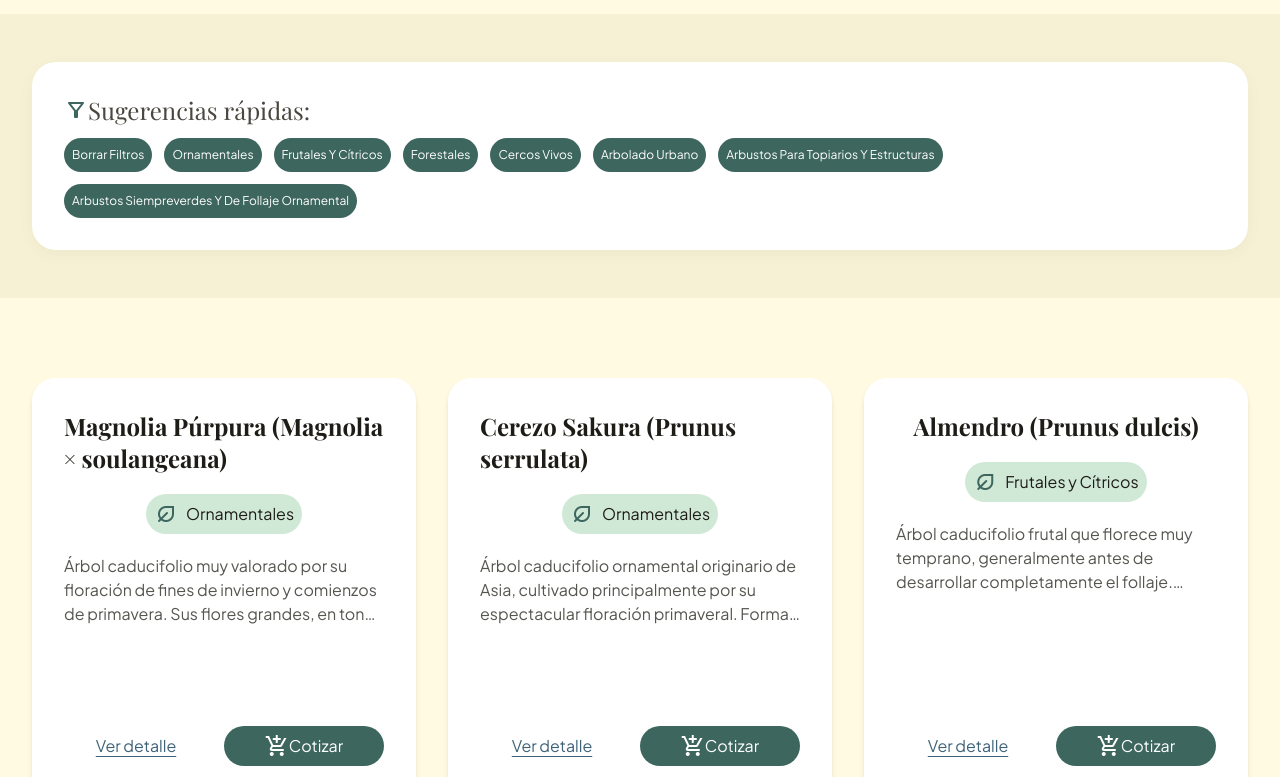
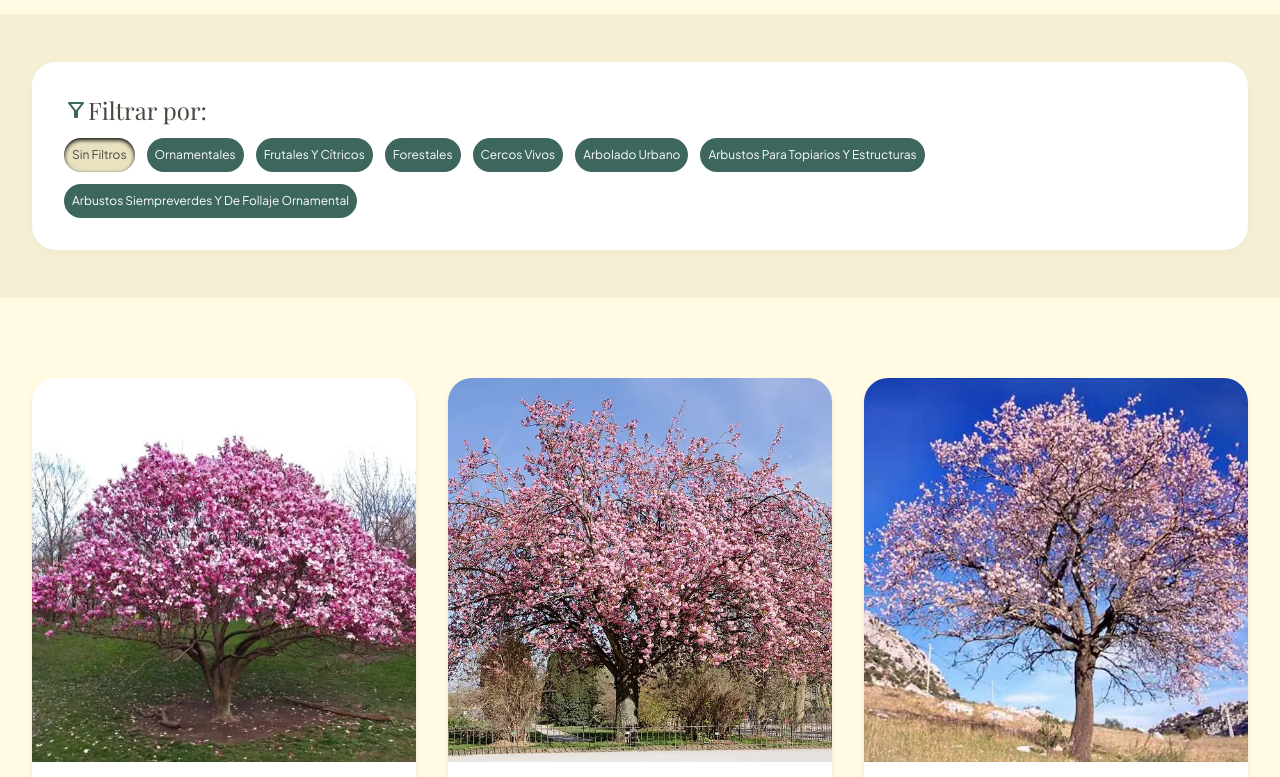
Before and after one commit to lavak00731/vlc, a Next.js app: page /productos/arboles-y-arbustos in a window 1280 px wide. Shown: the part 680-1457 px from the top of the page. Built offline with nearby package versions, Linux system fonts and the light colour scheme; a web font is replaced by a local one.

Commit message:
Filter styling in progress

```diff
--- a/src/app/components/ProductCard.tsx
+++ b/src/app/components/ProductCard.tsx
@@ -8,16 +8,16 @@ import type ProductInterface from "../interfaces/ProductInterface";
 export const ProductCard = ({product}:{product:ProductInterface}) => {
   const {images, name, description, subcategory, urlcanonica} = product;
   return (
-    <div className="group h-full rounded-3xl overflow-hidden shadow-md hover:shadow-xl transition-all duration-300 bg-surface-container-lowest flex flex-col lg:flex-row lg:min-h-105 5">
-      {/* <Image
+    <div className="group h-full rounded-3xl overflow-hidden shadow-md hover:shadow-xl transition-all duration-300 bg-surface-container-lowest flex flex-col">
+      <Image
         className="w-full h-full object-cover group-hover:scale-105 transition-transform duration-500"
         loading="lazy"
         alt=""
         width="300"
         height="300"
         src={images[0]}
-      /> */}
-      <div className="p-8 flex flex-col justify-between bg-surface-container-lowest">
+      />
+      <div className="p-8 flex flex-col justify-between bg-surface-container-lowest sm:min-h-90 md:min-h-105 lg:min-h-90">
         <div className="flex flex-col items-center">
           <h2 className="font-headline-sm text-2xl font-bold text-on-surface group-hover:text-primary transition-colors mb-5">
             { name }
--- a/src/app/components/ProductFilter.tsx
+++ b/src/app/components/ProductFilter.tsx
@@ -1,21 +1,25 @@
-import React from "react";
+'use client'
+
+import { useState } from "react";
 
 export const ProductFilter = ({ filter }: { filter: string[] }) => {
+  const [activeFilter, setActiveFilter] = useState<number | null>(null);
+
   return (
     <section className="bg-surface-container-lowest rounded-xl p-space-md mb-space-xl shadow-[0_4px_20px_-4px_rgba(45,55,40,0.06)]">
       <div className="flex flex-wrap items-center gap-space-xs mt-space-sm pt-space-xs border-none p-8 gap-3">
         <h2 className="font-label-sm text-label-sm text-on-surface-variant text-2xl flex items-center">
           <span aria-hidden="true" className="material-symbols-outlined text-[16px] text-primary">filter_alt</span>
-          Sugerencias rápidas:
+          Filtrar por:
         </h2>
         <ul className="flex gap-3 flex-wrap">
           <li>
-            <button aria-pressed="false" className="group inline-flex p-2 items-center gap-space-xs bg-primary btn-text-color hover:text-on-surface hover:bg-primary-container focus-within:bg-primary-container px-space-md py-space-xs rounded-full font-label-md text-label-md transition-all text-[12px] ">
-              Borrar Filtros
+            <button aria-pressed={activeFilter === null} onClick={() => setActiveFilter(null)} className="group inline-flex p-2 items-center gap-space-xs bg-primary btn-text-color hover:text-on-surface hover:bg-primary-container focus-within:bg-primary-container px-space-md py-space-xs rounded-full font-label-md text-label-md transition-all text-[12px] aria-pressed:bg-surface-container-highest aria-pressed:text-on-surface-variant! aria-pressed:inset-shadow-sm aria-pressed:inset-shadow-black">
+              Sin Filtros
             </button>
           </li>
           {
-            filter.map((f, i) => <li key={"filt"+i}><button aria-pressed="false" className="group inline-flex p-2 items-center gap-space-xs bg-primary btn-text-color hover:text-on-surface hover:bg-primary-container focus-within:bg-primary-container px-space-md py-space-xs rounded-full font-label-md text-label-md transition-all capitalize text-[12px]">{f}</button></li>)
+            filter.map((f, i) => <li key={"filt"+i}><button aria-pressed={activeFilter === i} onClick={() => setActiveFilter(i)} className="group inline-flex p-2 items-center gap-space-xs bg-primary btn-text-color hover:text-on-surface hover:bg-primary-container focus-within:bg-primary-container px-space-md py-space-xs rounded-full font-label-md text-label-md transition-all capitalize text-[12px] aria-pressed:bg-surface-container-highest aria-pressed:text-on-surface-variant! aria-pressed:inset-shadow-sm aria-pressed:inset-shadow-black">{f}</button></li>)
           }
         </ul>
 
```
